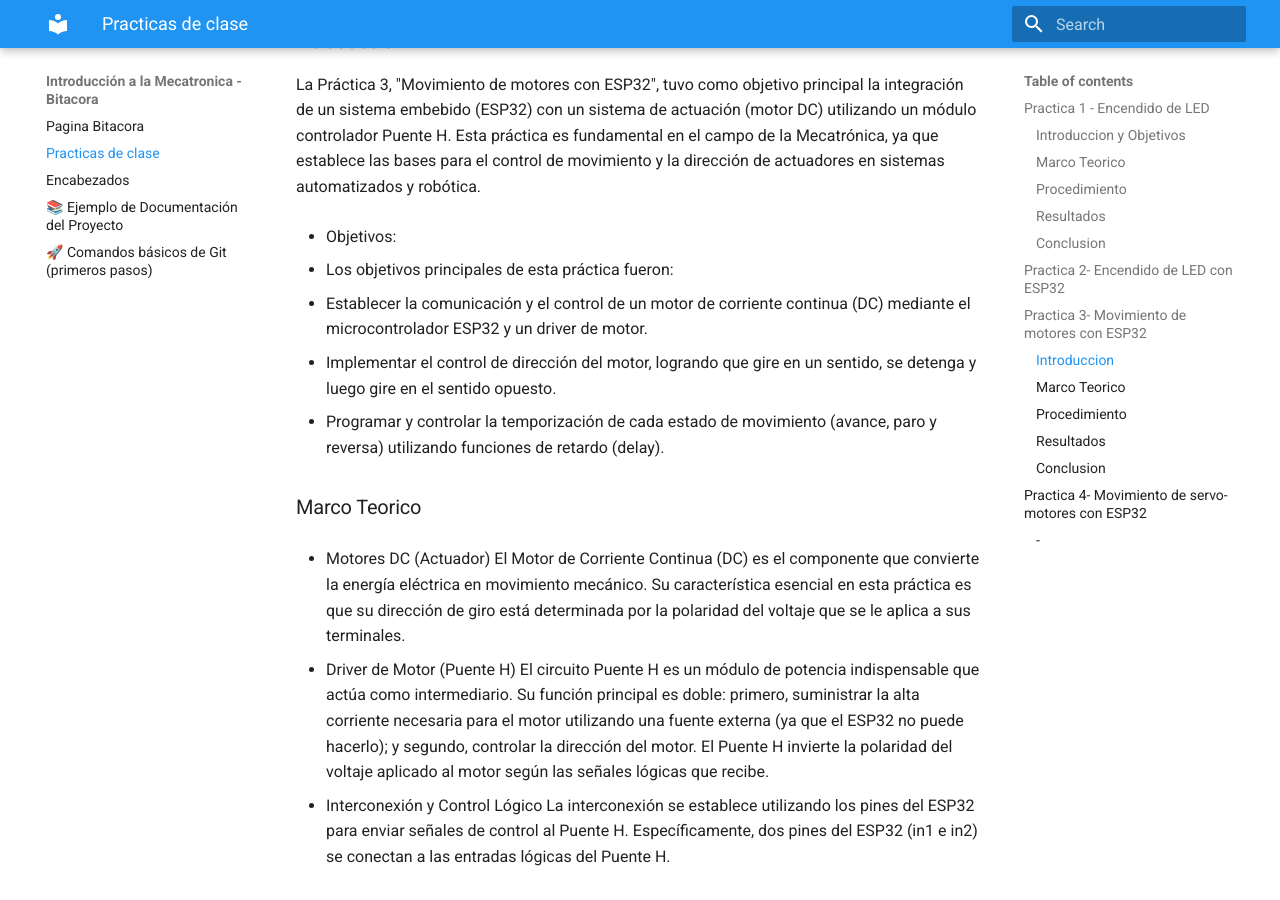
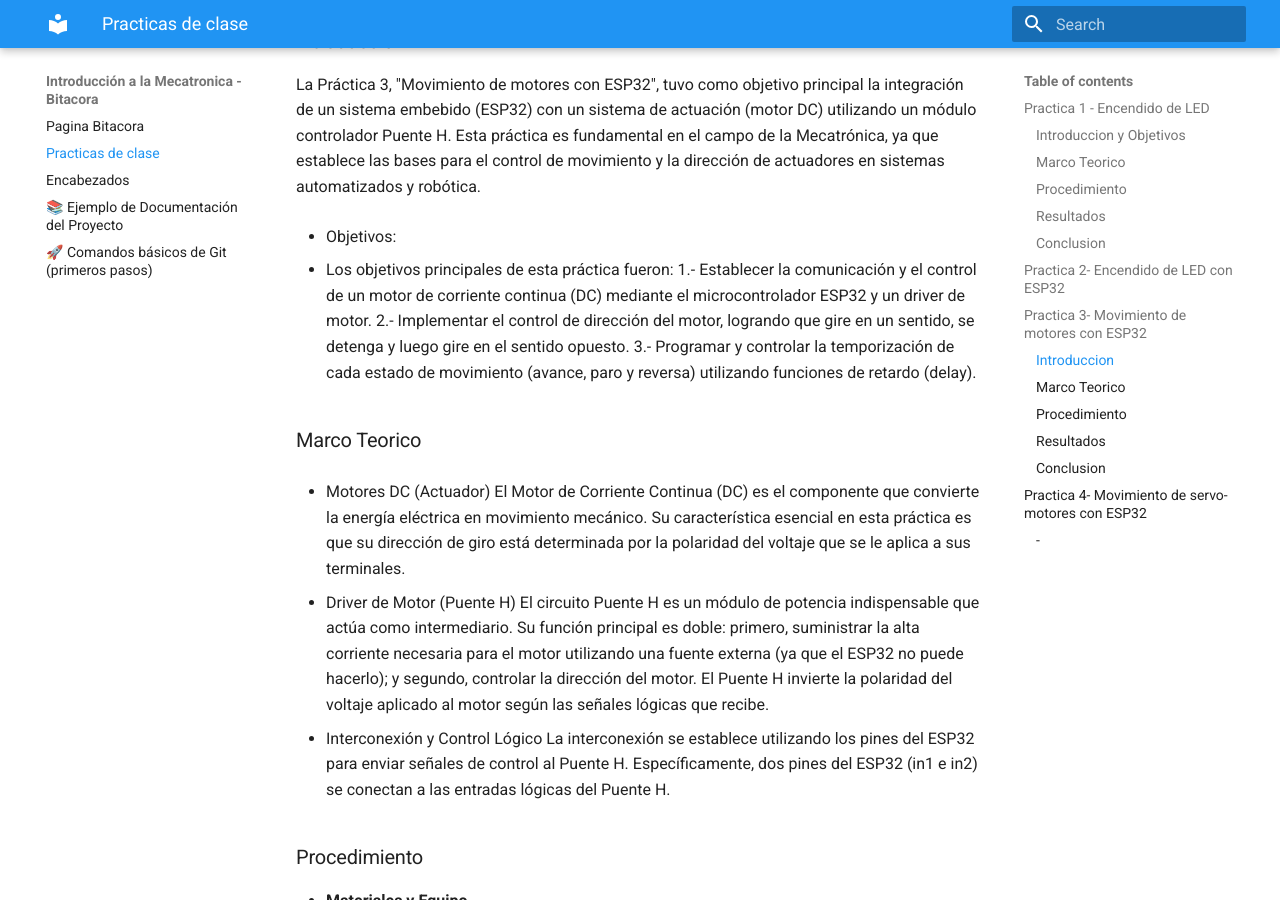
Before and after one commit to JoseGilGonzalezBerra/IntroduccionMecatronica_Bitacora_de_JoseGIL, an MkDocs documentation site: the page built from docs/Practicas.md, in a window 1280 px wide and 900 px high, scrolled down 1614 px. Built offline with MkDocs 1.6.1 and Material for MkDocs 9.7.7, drawn with Linux system fonts in a browser that asks for light colours.

Commit message:
Update Practicas.md

```diff
--- a/docs/Practicas.md
+++ b/docs/Practicas.md
@@ -65,10 +65,10 @@
 
 - Objetivos:
 
- * Los objetivos principales de esta práctica fueron:
-   1. Establecer la comunicación y el control de un motor de corriente continua (DC) mediante el microcontrolador ESP32 y un driver de motor.
-   2. Implementar el control de dirección del motor, logrando que gire en un sentido, se detenga y luego gire en el sentido opuesto.
-   3. Programar y controlar la temporización de cada estado de movimiento (avance, paro y reversa) utilizando funciones de retardo (delay).
+- Los objetivos principales de esta práctica fueron:
+   1.- Establecer la comunicación y el control de un motor de corriente continua (DC) mediante el microcontrolador ESP32 y un driver de motor.
+   2.- Implementar el control de dirección del motor, logrando que gire en un sentido, se detenga y luego gire en el sentido opuesto.
+   3.- Programar y controlar la temporización de cada estado de movimiento (avance, paro y reversa) utilizando funciones de retardo (delay).
 
 ### Marco Teorico
 
```
